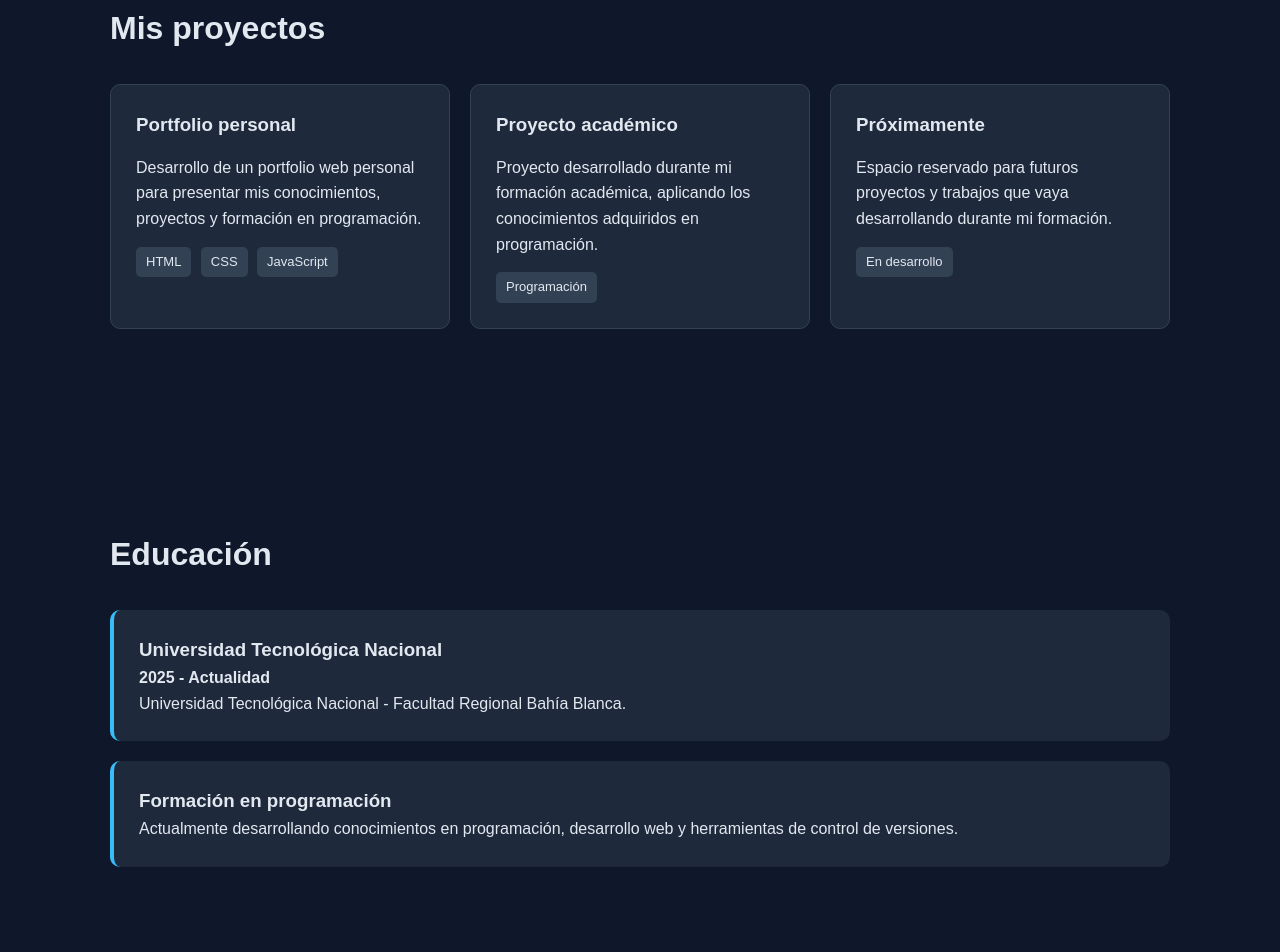
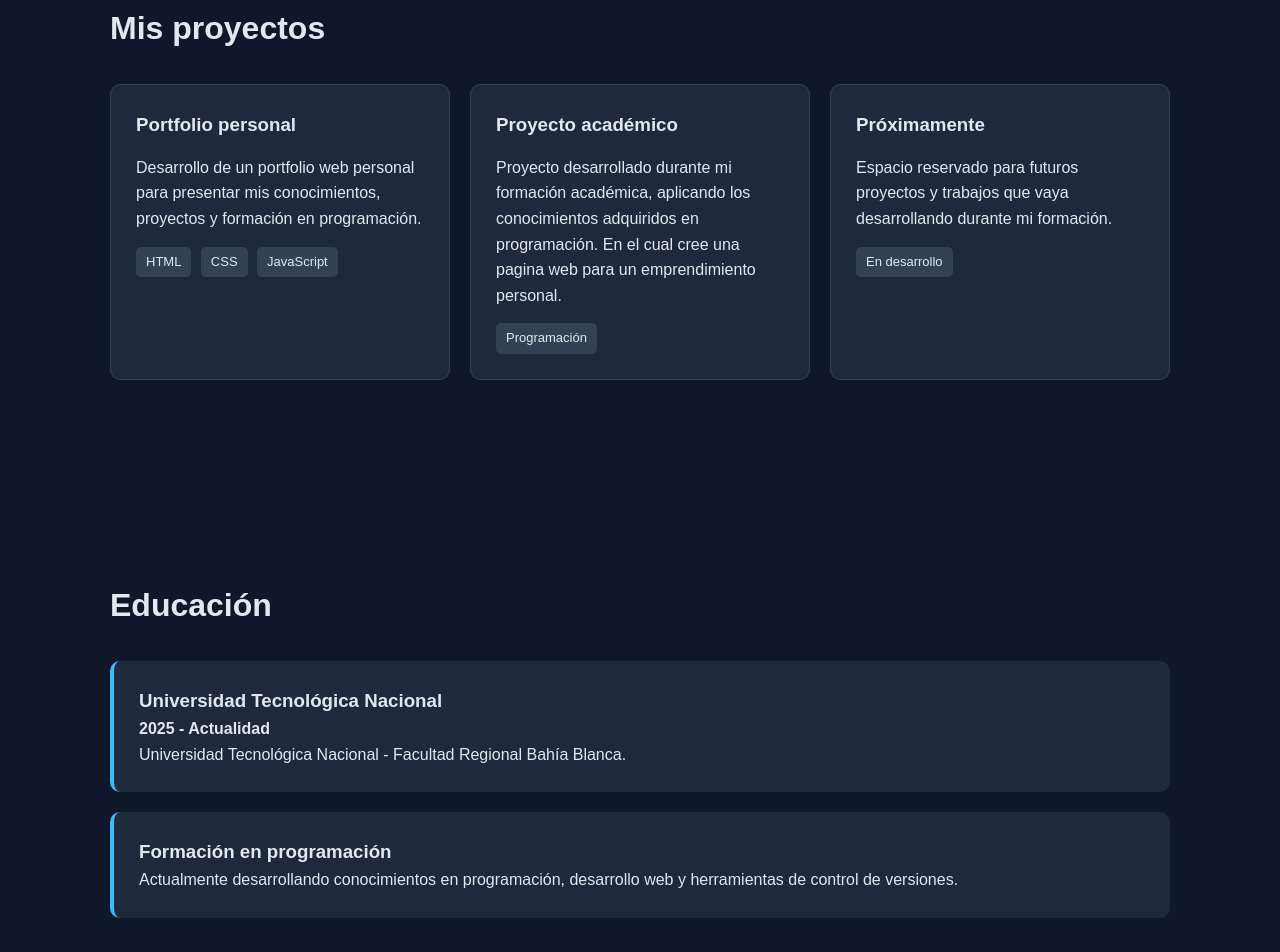
Before and after one commit to axelrust26-glitch/Portafolio, a plain HTML site: page index.html in a window 1280 px wide. Shown: the part 1679-2631 px from the top of the page. Drawn offline with Linux system fonts and the light colour scheme.

Commit message:
portfolio Axel Rust
Added a description of the personal project in Spanish.

```diff
--- a/index.html
+++ b/index.html
@@ -134,6 +134,8 @@
                     <p>
                         Proyecto desarrollado durante mi formación académica,
                         aplicando los conocimientos adquiridos en programación.
+                        En el cual cree una pagina web para un emprendimiento
+                        personal.
                     </p>
 
                     <span>Programación</span>
```
